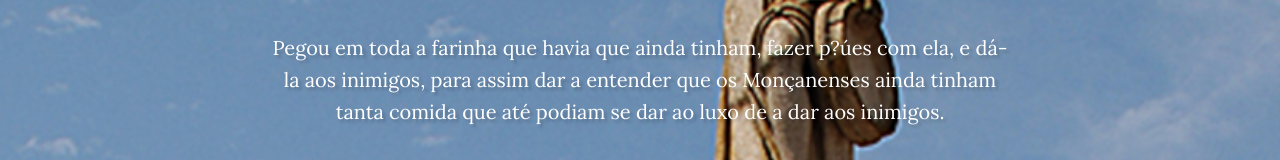
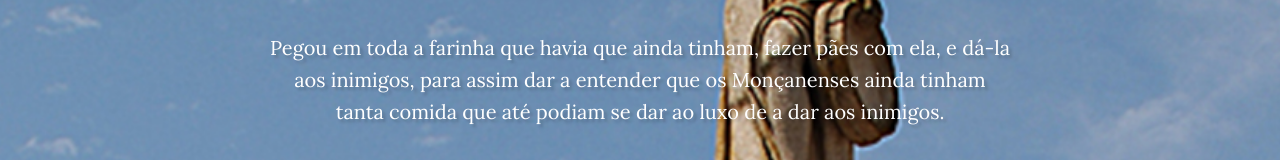
Before and after one commit to tiago-bedulho/tp1e2_pw, a plain HTML site: page Index.html in a window 1280 px wide. Shown: the part 1962-2122 px from the top of the page. Drawn offline with nearby package versions, Linux system fonts and the light colour scheme; some packages are replaced by stand-ins of ours; a script that the page names is missing.

Commit message:
Resolvido erro de localização
08/04/2023, 22:15

HTML:

- Resolvido um erro de localização na secção da lenda em que a palavra "pães" estava mal escrita;

RFG

```diff
--- a/Index.html
+++ b/Index.html
@@ -55,7 +55,7 @@
             <div class="col-lg-8 mx-auto">
                 <h1>A lenda</h1>
                 <p>Durante o cerco de Monção pelo castelhanos, nas guerras fernandinas, uma habitante local chamada Deu-la-Deu Martins teve uma ideia interessante.</p>
-                <p>Pegou em toda a farinha que havia que ainda tinham, fazer p?úes com ela, e dá-la aos inimigos, para assim dar a entender que os Monçanenses ainda tinham tanta comida que até podiam se dar ao luxo de a dar aos inimigos.</p>
+                <p>Pegou em toda a farinha que havia que ainda tinham, fazer pães com ela, e dá-la aos inimigos, para assim dar a entender que os Monçanenses ainda tinham tanta comida que até podiam se dar ao luxo de a dar aos inimigos.</p>
                 <p>Apesar de ser um pouco estranha, a ideia de facto funcionou. Os inimigos, pasmados com o acontecimento, bateram em retirada e levantaram o cerco.</p>
                 <p>Foi assim que a vila de Monção conseguiu "ganhar" aos castelhanos.</p>
             </div>
```
